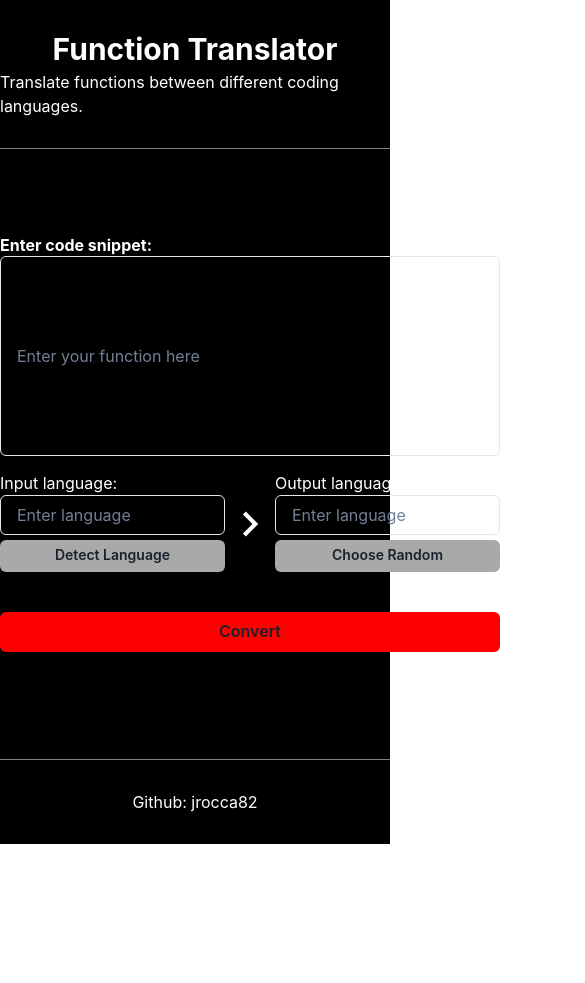
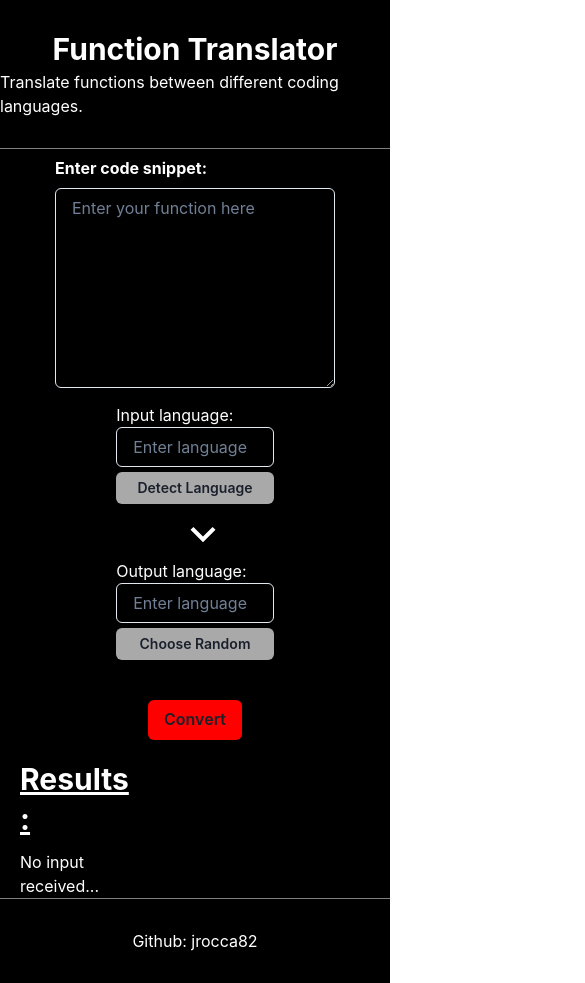
Before and after one commit to jrocca82/ai-function-checker, a Next.js app in the folder client/: page / in a window 390 px wide. Shown: the top 983 px of the page, 585 px wide, since content can reach past the window. Before the commit the page ends 844 px from the top, so only its background shows below. Built offline with nearby package versions, Linux system fonts and the light colour scheme.

Commit message:
fix: mobile responsive

```diff
--- a/client/src/components/Form.tsx
+++ b/client/src/components/Form.tsx
@@ -6,6 +6,7 @@ import {
   Text,
   Box,
   Spinner,
+  Textarea,
 } from "@chakra-ui/react";
 import { ChevronRightIcon } from "@chakra-ui/icons";
 import { useState } from "react";
@@ -17,6 +18,7 @@ const Form = () => {
   const [apiOutput, setApiOutput] = useState<string>();
   const [isDetecting, setIsDetecting] = useState<boolean>(false);
   const [isChoosingRandom, setIsChoosingRandom] = useState<boolean>(false);
+  const [isConverting, setIsConverting] = useState<boolean>(false);
 
   const detectLanguage = async () => {
     setIsDetecting(true);
@@ -63,7 +65,7 @@ const Form = () => {
   };
 
   const convertFunction = async () => {
-    setIsDetecting(true);
+    setIsConverting(true);
 
     console.log("Calling OpenAI...");
     const response = await fetch("/api/convert-function", {
@@ -81,17 +83,26 @@ const Form = () => {
     console.log("OpenAI replied...", output.text);
 
     setApiOutput(`${output.text}`);
-    setIsDetecting(false);
+    setIsConverting(false);
   };
 
   return (
-    <Flex width="100%" justifyContent="space-evenly">
-      <Flex flexDirection="column">
-        <Heading size="sm">Enter code snippet:</Heading>
-        <Input
+    <Flex
+      width="100%"
+      paddingX="20px"
+      justifyContent="space-evenly"
+      flexDirection={{ base: "column", lg: "row" }}
+    >
+      <Flex flexDirection="column" alignItems="center" textAlign="left">
+        <Heading size="sm" width={{ base: "80%", lg: "500px" }} marginY="10px">
+          Enter code snippet:
+        </Heading>
+        <Textarea
           placeholder="Enter your function here"
           height="200px"
-          width="500px"
+          justifyContent="flex-start"
+          alignItems="flex-start"
+          width={{ base: "80%", lg: "500px" }}
           _placeholder={{ alignSelf: "flex-start" }}
           value={userInput}
           onChange={(e) => setUserInput(e.target.value)}
@@ -100,7 +111,7 @@ const Form = () => {
           width="100%"
           alignItems="center"
           justifyContent="center"
-          flexDirection="row"
+          flexDirection={{ base: "column", lg: "row" }}
           marginY="15px"
         >
           <Flex flexDirection="column" width="45%">
@@ -113,6 +124,7 @@ const Form = () => {
             <Button
               size="sm"
               bgColor="darkGrey"
+              isLoading={isDetecting}
               my="5px"
               onClick={() => detectLanguage()}
             >
@@ -120,7 +132,10 @@ const Form = () => {
             </Button>
           </Flex>
           <Box width="10%">
-            <ChevronRightIcon boxSize={50} />
+            <ChevronRightIcon
+              boxSize={50}
+              transform={{ base: "rotate(90deg)", lg: "auto" }}
+            />
           </Box>
 
           <Flex width="45%" flexDirection="column">
@@ -130,9 +145,10 @@ const Form = () => {
               value={secondaryLanguage}
               onChange={(e) => setSecondaryLanguage(e.target.value)}
             />
-             <Button
+            <Button
               size="sm"
               bgColor="darkGrey"
+              isLoading={isChoosingRandom}
               my="5px"
               onClick={() => randomLanguage()}
             >
@@ -140,7 +156,12 @@ const Form = () => {
             </Button>
           </Flex>
         </Flex>
-        <Button marginY="20px" bgColor="red" onClick={() => convertFunction()}>
+        <Button
+          marginY="20px"
+          isLoading={isConverting}
+          bgColor="red"
+          onClick={() => convertFunction()}
+        >
           Convert
         </Button>
       </Flex>
--- a/client/src/pages/api/convert-function.ts
+++ b/client/src/pages/api/convert-function.ts
@@ -9,7 +9,7 @@ const configuration = new Configuration({
 const openai = new OpenAIApi(configuration);
 
 const handler = async (req: NextApiRequest, res: NextApiResponse<any>) => {
-  const prompt = `I am going to give you a function. This function is written in ${req.body.primaryLanguage}. Rewrite the function in ${req.body.secondaryLanguage}. Function: ${req.body.userInput}`;
+  const prompt = `I am going to give you a function. This function is written in ${req.body.primaryLanguage}. Rewrite the function in ${req.body.secondaryLanguage}. Use the correct syntax for ${req.body.secondaryLanguage}. Ignore comments. Function: ${req.body.userInput}`;
 
   const baseCompletion = await openai.createCompletion({
     model: "text-davinci-003",
```
